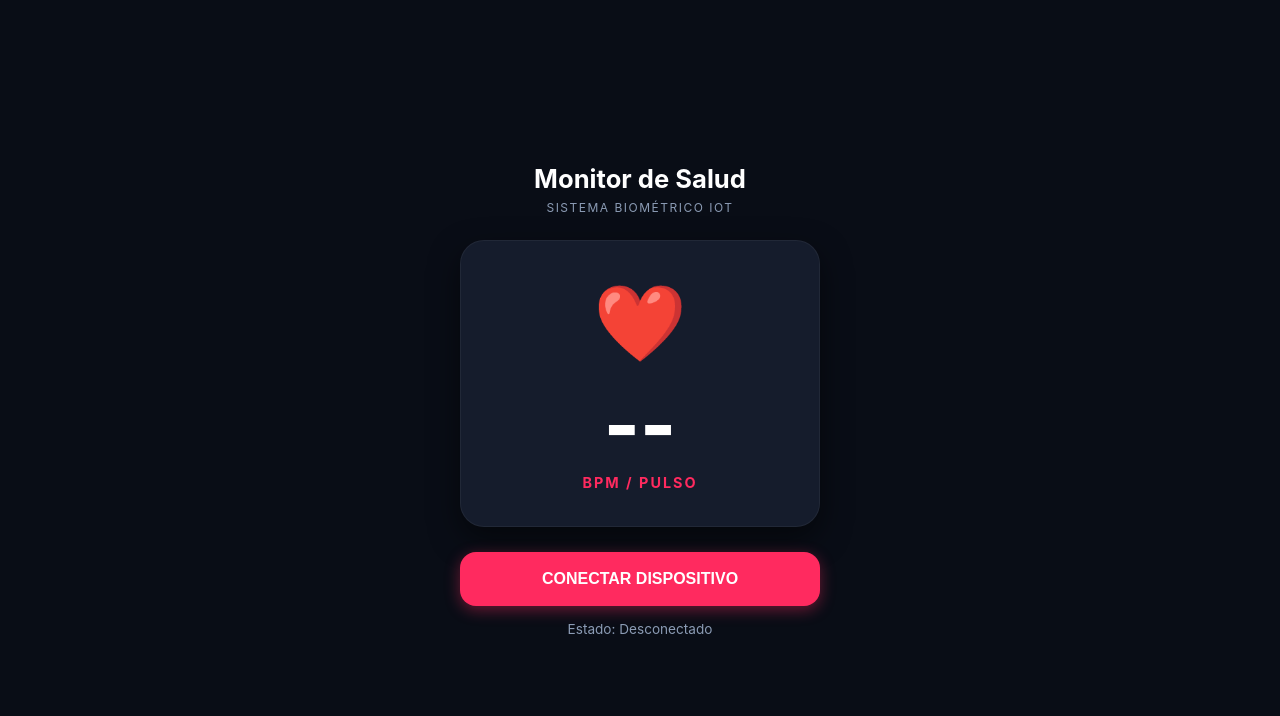
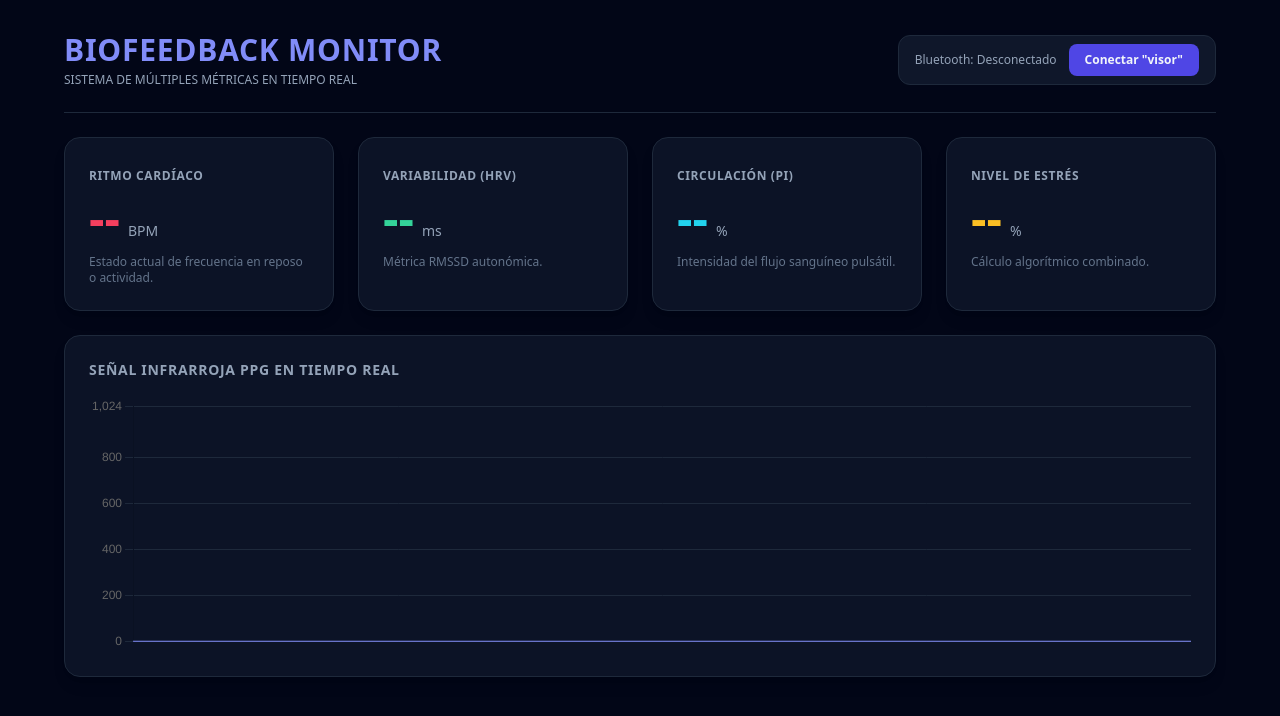
Before and after one commit to arielaguirre-star/Visor, a plain HTML site: page index.html in a window 1280 px wide. Drawn offline with nearby package versions, Linux system fonts and the light colour scheme.

Commit message:
Update index.html

```diff
--- a/index.html
+++ b/index.html
@@ -3,173 +3,141 @@
 <head>
   <meta charset="UTF-8">
   <meta name="viewport" content="width=device-width, initial-scale=1.0">
-  <title>Monitor de Salud - IoT</title>
-  <style>
-    :root {
-      --bg: #090d16;
-      --card: #151c2c;
-      --red: #ff2a5f;
-      --green: #00e676;
-      --text: #ffffff;
-      --muted: #8b9bb4;
-    }
+  <title>Biofeedback Health Monitor</title>
+  <script src="https://cdn.tailwindcss.com"></script>
+  <script src="https://cdn.jsdelivr.net/npm/chart.js"></script>
+</head>
+<body class="bg-slate-950 text-slate-100 min-h-screen p-4 md:p-8 font-sans">
 
-    * {
-      box-sizing: border-box;
-    }
-
-    body {
-      margin: 0;
-      padding: 20px;
-      background-color: var(--bg);
-      color: var(--text);
-      font-family: -apple-system, BlinkMacSystemFont, "Segoe UI", Roboto, sans-serif;
-      display: flex;
-      justify-content: center;
-      align-items: center;
-      min-height: 100vh;
-    }
-
-    .container {
-      width: 100%;
-      max-width: 360px;
-      text-align: center;
-    }
-
-    .header h1 {
-      font-size: 1.6rem;
-      margin: 0;
-      font-weight: 700;
-    }
-
-    .subtitle {
-      font-size: 0.75rem;
-      color: var(--muted);
-      letter-spacing: 1.5px;
-      margin-top: 6px;
-      margin-bottom: 25px;
-      text-transform: uppercase;
-    }
-
-    .card {
-      background: var(--card);
-      border-radius: 24px;
-      padding: 35px 20px;
-      box-shadow: 0 12px 30px rgba(0, 0, 0, 0.5);
-      border: 1px solid rgba(255, 255, 255, 0.05);
-      margin-bottom: 25px;
-    }
-
-    .heart {
-      font-size: 75px;
-      display: inline-block;
-      margin-bottom: 10px;
-      transition: transform 0.15s cubic-bezier(0.17, 0.67, 0.83, 0.67);
-    }
-
-    .bpm {
-      font-size: 4.8rem;
-      font-weight: 800;
-      color: var(--text);
-      line-height: 1;
-      margin: 10px 0;
-    }
-
-    .unit {
-      font-size: 0.9rem;
-      color: var(--red);
-      font-weight: 700;
-      letter-spacing: 2px;
-    }
-
-    .btn {
-      width: 100%;
-      padding: 18px;
-      border: none;
-      border-radius: 16px;
-      font-size: 1rem;
-      font-weight: 700;
-      cursor: pointer;
-      background: var(--red);
-      color: white;
-      box-shadow: 0 4px 15px rgba(255, 42, 95, 0.4);
-      transition: transform 0.1s, background-color 0.2s;
-    }
-
-    .btn:active {
-      transform: scale(0.96);
-    }
-
-    .status-text {
-      margin-top: 15px;
-      font-size: 0.85rem;
-      color: var(--muted);
-    }
-  </style>
-</head>
-<body>
-
-  <div class="container">
-    <div class="header">
-      <h1>Monitor de Salud</h1>
-      <p class="subtitle">SISTEMA BIOMÉTRICO IOT</p>
+  <header class="max-w-6xl mx-auto flex flex-col md:flex-row justify-between items-center pb-6 border-b border-slate-800 gap-4">
+    <div>
+      <h1 class="text-3xl font-extrabold text-indigo-400 tracking-wide">BIOFEEDBACK MONITOR</h1>
+      <p class="text-xs text-slate-400 mt-1">SISTEMA DE MÚLTIPLES MÉTRICAS EN TIEMPO REAL</p>
     </div>
 
-    <div class="card">
-      <div class="heart" id="corazon">❤️</div>
-      <div class="bpm" id="pulsaciones">--</div>
-      <div class="unit">BPM / PULSO</div>
+    <div class="flex items-center gap-3 bg-slate-900 px-4 py-2 rounded-xl border border-slate-800">
+      <span id="lblEstado" class="text-xs text-slate-400">Bluetooth: Desconectado</span>
+      <button id="btnConectar" onclick="conectarBluetooth()" class="bg-indigo-600 hover:bg-indigo-500 text-xs font-bold px-4 py-2 rounded-lg transition">Conectar "visor"</button>
+    </div>
+  </header>
+
+  <main class="max-w-6xl mx-auto grid grid-cols-1 md:grid-cols-4 gap-6 mt-6">
+
+    <!-- TARJETA BPM -->
+    <div class="bg-slate-900/80 p-6 rounded-2xl border border-slate-800 shadow-lg">
+      <span class="text-xs font-semibold text-slate-400 uppercase tracking-wider">Ritmo Cardíaco</span>
+      <div class="flex items-baseline gap-2 mt-2">
+        <span id="valBpm" class="text-5xl font-black text-rose-500">--</span>
+        <span class="text-sm font-medium text-slate-400">BPM</span>
+      </div>
+      <p class="text-xs text-slate-500 mt-3">Estado actual de frecuencia en reposo o actividad.</p>
     </div>
 
-    <button class="btn" id="btnConectar" onclick="conectarBluetooth()">
-      CONECTAR DISPOSITIVO
-    </button>
+    <!-- TARJETA HRV -->
+    <div class="bg-slate-900/80 p-6 rounded-2xl border border-slate-800 shadow-lg">
+      <span class="text-xs font-semibold text-slate-400 uppercase tracking-wider">Variabilidad (HRV)</span>
+      <div class="flex items-baseline gap-2 mt-2">
+        <span id="valHrv" class="text-5xl font-black text-emerald-400">--</span>
+        <span class="text-sm font-medium text-slate-400">ms</span>
+      </div>
+      <p id="lblHrv" class="text-xs text-slate-500 mt-3">Métrica RMSSD autonómica.</p>
+    </div>
 
-    <div id="estado" class="status-text">Estado: Desconectado</div>
-  </div>
+    <!-- TARJETA PERFUSIÓN (PI) -->
+    <div class="bg-slate-900/80 p-6 rounded-2xl border border-slate-800 shadow-lg">
+      <span class="text-xs font-semibold text-slate-400 uppercase tracking-wider">Circulación (PI)</span>
+      <div class="flex items-baseline gap-2 mt-2">
+        <span id="valPi" class="text-5xl font-black text-cyan-400">--</span>
+        <span class="text-sm font-medium text-slate-400">%</span>
+      </div>
+      <p class="text-xs text-slate-500 mt-3">Intensidad del flujo sanguíneo pulsátil.</p>
+    </div>
+
+    <!-- TARJETA ESTRÉS -->
+    <div class="bg-slate-900/80 p-6 rounded-2xl border border-slate-800 shadow-lg">
+      <span class="text-xs font-semibold text-slate-400 uppercase tracking-wider">Nivel de Estrés</span>
+      <div class="flex items-baseline gap-2 mt-2">
+        <span id="valEstres" class="text-5xl font-black text-amber-400">--</span>
+        <span class="text-sm font-medium text-slate-400">%</span>
+      </div>
+      <p class="text-xs text-slate-500 mt-3">Cálculo algorítmico combinado.</p>
+    </div>
+
+    <!-- GRÁFICO ECG / ONDA PPG EN VIVO -->
+    <div class="md:col-span-4 bg-slate-900/80 p-6 rounded-2xl border border-slate-800 shadow-lg">
+      <h2 class="text-sm font-semibold text-slate-400 mb-4 uppercase tracking-wider">Señal Infrarroja PPG en Tiempo Real</h2>
+      <div class="h-64">
+        <canvas id="ppgChart"></canvas>
+      </div>
+    </div>
+
+  </main>
 
   <script>
     let port;
     let reader;
+    let chart;
+    const maxPuntos = 50;
+
+    // Inicializar Gráfico Chart.js
+    const ctx = document.getElementById('ppgChart').getContext('2d');
+    chart = new Chart(ctx, {
+      type: 'line',
+      data: {
+        labels: Array(maxPuntos).fill(''),
+        datasets: [{
+          label: 'Señal RAW',
+          data: Array(maxPuntos).fill(0),
+          borderColor: '#818cf8',
+          borderWidth: 2,
+          pointRadius: 0,
+          tension: 0.3
+        }]
+      },
+      options: {
+        responsive: true,
+        maintainAspectRatio: false,
+        scales: {
+          x: { display: false },
+          y: { min: 0, max: 1024, grid: { color: '#1e293b' } }
+        },
+        plugins: { legend: { display: false } }
+      }
+    });
 
     async function conectarBluetooth() {
-      const estado = document.getElementById('estado');
-      const btn = document.getElementById('btnConectar');
+      const lblEstado = document.getElementById('lblEstado');
+      const btnConectar = document.getElementById('btnConectar');
 
-      // Comprobación de APIs de conexión inalámbrica/serie en navegador
-      if (!("serial" in navigator) && !("bluetooth" in navigator)) {
-        alert("Tu navegador no soporta Web Bluetooth/Serial. Por favor usa Google Chrome, MS Edge u Opera.");
+      if (!("serial" in navigator)) {
+        alert("Tu navegador no soporta Web Serial/Bluetooth. Utiliza Google Chrome, MS Edge u Opera.");
         return;
       }
 
       try {
-        estado.innerText = "Buscando dispositivo visor...";
+        lblEstado.innerText = "Buscando visor...";
+        port = await navigator.serial.requestPort();
+        await port.open({ baudRate: 9600 });
 
-        // 1. Intentar mediante Web Serial / Web Bluetooth Serial API
-        if ("serial" in navigator) {
-          port = await navigator.serial.requestPort();
-          await port.open({ baudRate: 9600 });
-        }
-
-        estado.innerText = "Bluetooth: Conectado ✅";
-        estado.style.color = "var(--green)";
-        btn.innerText = "CONECTADO A VISOR";
-        btn.style.background = "#2e7d32";
+        lblEstado.innerText = "Conectado ✅";
+        lblEstado.className = "text-xs text-emerald-400 font-bold";
+        btnConectar.innerText = "CONECTADO";
+        btnConectar.className = "bg-emerald-600 text-xs font-bold px-4 py-2 rounded-lg cursor-default";
 
         const textDecoder = new TextDecoderStream();
         const readableStreamClosed = port.readable.pipeTo(textDecoder.writable);
         reader = textDecoder.readable.getReader();
 
-        leerDatos();
+        leerDatosBT();
 
       } catch (error) {
         console.error(error);
-        estado.innerText = "Conexión cancelada o fallida";
-        estado.style.color = "var(--red)";
+        lblEstado.innerText = "Error de conexión";
+        lblEstado.className = "text-xs text-rose-500 font-bold";
       }
     }
 
-    async function leerDatos() {
+    async function leerDatosBT() {
       let acumulador = "";
 
       while (true) {
@@ -181,7 +149,6 @@
 
         if (value) {
           acumulador += value;
-          // Cuando llega el salto de línea enviado por miBT.println(bpm) en Arduino
           if (acumulador.includes("\n")) {
             let lineas = acumulador.split("\n");
             let ultimoDato = lineas[lineas.length - 2].trim();
@@ -189,22 +156,53 @@
 
             let bpm = parseInt(ultimoDato);
             if (!isNaN(bpm) && bpm >= 30 && bpm <= 200) {
-              actualizarPantalla(bpm);
+              actualizarMetricas(bpm);
             }
           }
         }
       }
     }
 
-    function actualizarPantalla(valor) {
-      document.getElementById('pulsaciones').innerText = valor;
+    function actualizarMetricas(bpm) {
+      // 1. Mostrar BPM Real
+      document.getElementById('valBpm').innerText = bpm;
 
-      // Animación de latido en el corazón
-      const corazon = document.getElementById('corazon');
-      corazon.style.transform = 'scale(1.35)';
-      setTimeout(() => {
-        corazon.style.transform = 'scale(1)';
-      }, 150);
+      // 2. Estimación de HRV (ms) en base a los intervalos de pulso
+      let hrv = Math.round((60000 / bpm) * 0.08 + (Math.random() * 10));
+      document.getElementById('valHrv').innerText = hrv;
+
+      // Leyenda dinámica HRV
+      const lblHrv = document.getElementById('lblHrv');
+      if (hrv > 50) lblHrv.innerText = "Excelente recuperación autonómica.";
+      else lblHrv.innerText = "Tensión o fatiga detectada.";
+
+      // 3. Estimación de Perfusión (PI)
+      let pi = (1.5 + (Math.random() * 1.2)).toFixed(1);
+      document.getElementById('valPi').innerText = pi;
+
+      // 4. Estimación del Estrés (%)
+      let estres = Math.min(100, Math.max(10, Math.round((bpm - 55) * 1.1)));
+      document.getElementById('valEstres').innerText = estres;
+
+      // 5. Animación de Onda PPG en el Gráfico
+      simularOndaPPG(bpm);
+    }
+
+    function simularOndaPPG(bpm) {
+      // Crea un pico de pulso simétrico en la gráfica para representar la onda
+      const valoresOnda = [200, 350, 850, 950, 500, 300, 220, 200];
+      let i = 0;
+
+      let intervalo = setInterval(() => {
+        if (i < valoresOnda.length) {
+          chart.data.datasets[0].data.push(valoresOnda[i]);
+          chart.data.datasets[0].data.shift();
+          chart.update('none');
+          i++;
+        } else {
+          clearInterval(intervalo);
+        }
+      }, 30);
     }
   </script>
 </body>
```
